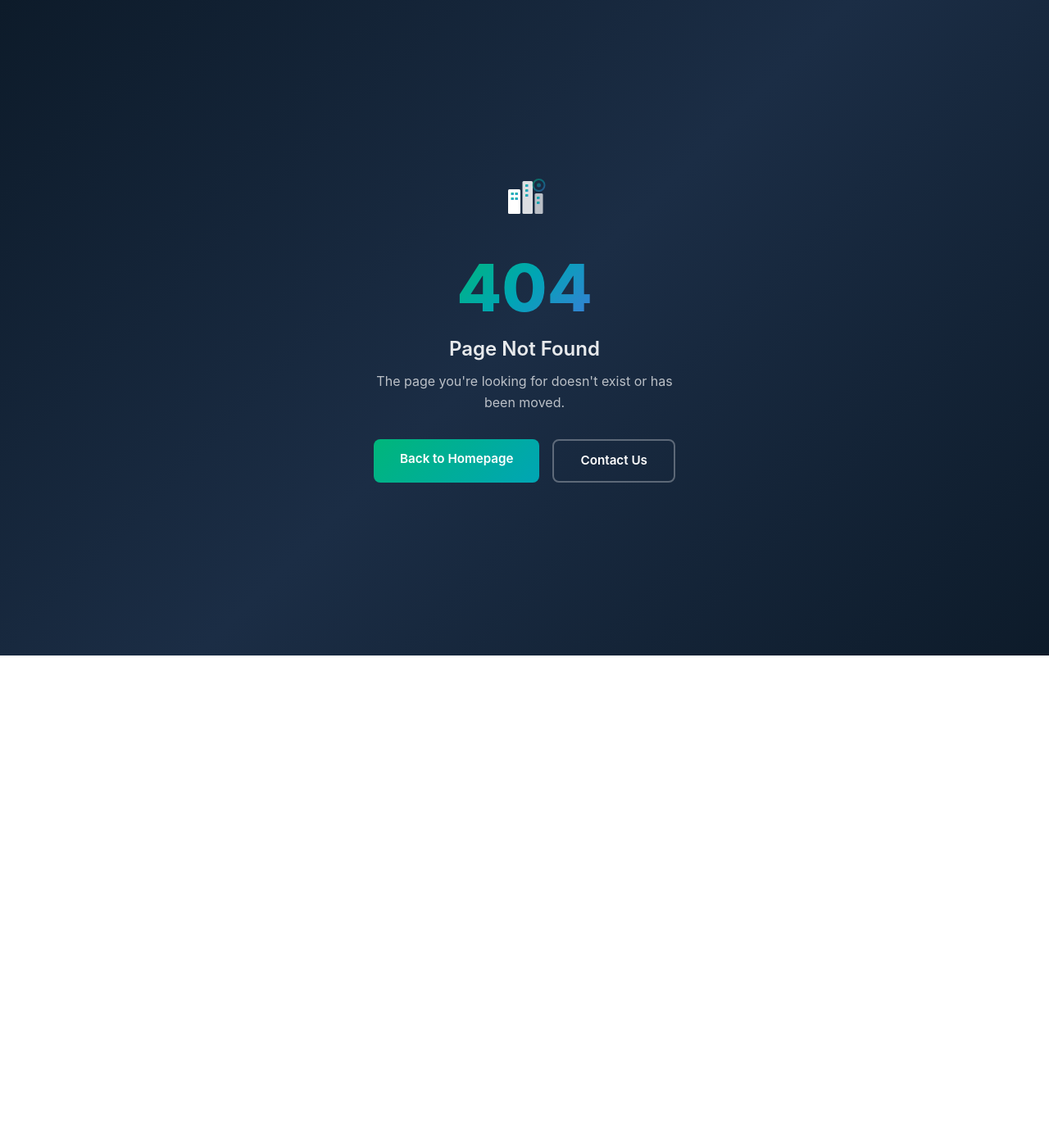
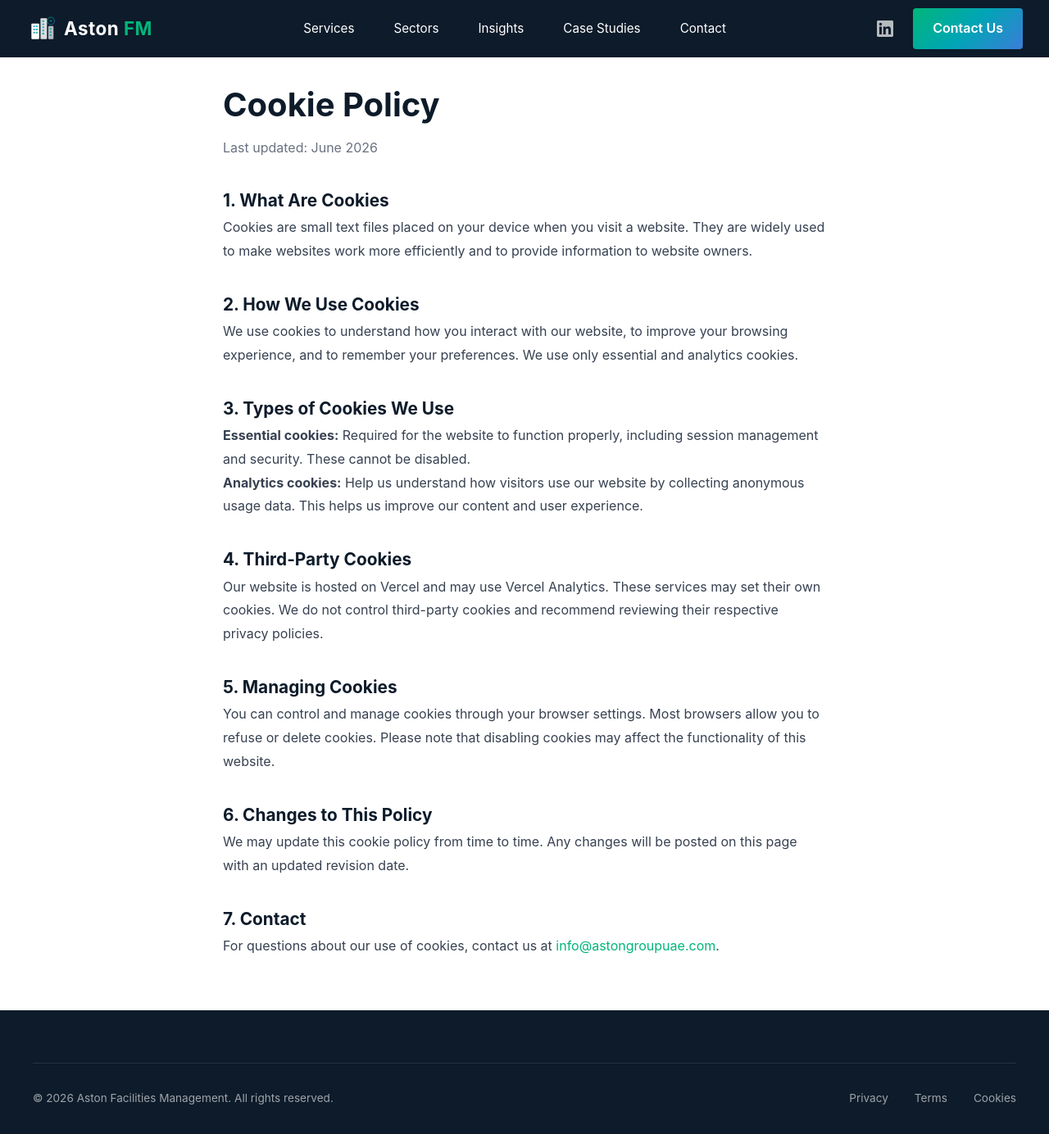
Before and after one commit to craigwylie181181/aston-fm, a Next.js app: page /cookies in a window 1280 px wide. Before the commit this address had no page. Shown: the whole page at 82% size. Before the commit the page ends 800 px from the top, so only its background shows below. Built offline with nearby package versions, Linux system fonts and the light colour scheme.

Commit message:
Add cookie policy page

```diff
--- /dev/null
+++ b/src/app/cookies/page.tsx
@@ -0,0 +1,78 @@
+import Link from 'next/link';
+import AstonFMLogo from '@/components/AstonFMLogo';
+import LinkedInIcon from '@/components/LinkedInIcon';
+
+export const metadata = {
+  title: 'Cookie Policy',
+  description: 'Cookie policy for Aston Facilities Management — how we use cookies on our website.',
+};
+
+export default function CookiesPage() {
+  return (
+    <div className="min-h-screen">
+      <nav className="nav">
+        <Link href="/" className="nav-logo" style={{ background: 'none', border: 'none', cursor: 'pointer', display: 'flex', alignItems: 'center', gap: '8px', textDecoration: 'none' }}>
+          <AstonFMLogo size={38} />
+          <div className="nav-brand">Aston <span className="nav-brand-accent">FM</span></div>
+        </Link>
+        <div className="nav-middle">
+          <a href="/#services" className="nav-link">Services</a>
+          <a href="/#sectors" className="nav-link">Sectors</a>
+          <Link href="/insights" className="nav-link">Insights</Link>
+          <a href="/#case-studies" className="nav-link">Case Studies</a>
+          <Link href="/contact" className="nav-link">Contact</Link>
+        </div>
+        <div className="nav-right">
+          <a href="https://www.linkedin.com/company/aston-facilities-management" target="_blank" rel="noopener noreferrer" className="nav-linkedin" title="Follow us on LinkedIn">
+            <LinkedInIcon size={20} />
+          </a>
+          <Link href="/contact" className="btn-cta" style={{ textDecoration: 'none' }}>Contact Us</Link>
+        </div>
+      </nav>
+
+      <section className="legal-page">
+        <div className="section-container" style={{ maxWidth: '800px', margin: '0 auto', padding: '6rem 2rem 4rem' }}>
+          <h1 className="section-title" style={{ marginBottom: '0.5rem' }}>Cookie Policy</h1>
+          <p style={{ color: '#6b7280', marginBottom: '2rem' }}>Last updated: June 2026</p>
+
+          <div style={{ color: '#374151', lineHeight: 1.8, fontSize: '1rem' }}>
+            <h2 style={{ color: '#0d1b2a', fontSize: '1.3rem', marginTop: '2rem' }}>1. What Are Cookies</h2>
+            <p>Cookies are small text files placed on your device when you visit a website. They are widely used to make websites work more efficiently and to provide information to website owners.</p>
+
+            <h2 style={{ color: '#0d1b2a', fontSize: '1.3rem', marginTop: '2rem' }}>2. How We Use Cookies</h2>
+            <p>We use cookies to understand how you interact with our website, to improve your browsing experience, and to remember your preferences. We use only essential and analytics cookies.</p>
+
+            <h2 style={{ color: '#0d1b2a', fontSize: '1.3rem', marginTop: '2rem' }}>3. Types of Cookies We Use</h2>
+            <p><strong>Essential cookies:</strong> Required for the website to function properly, including session management and security. These cannot be disabled.</p>
+            <p><strong>Analytics cookies:</strong> Help us understand how visitors use our website by collecting anonymous usage data. This helps us improve our content and user experience.</p>
+
+            <h2 style={{ color: '#0d1b2a', fontSize: '1.3rem', marginTop: '2rem' }}>4. Third-Party Cookies</h2>
+            <p>Our website is hosted on Vercel and may use Vercel Analytics. These services may set their own cookies. We do not control third-party cookies and recommend reviewing their respective privacy policies.</p>
+
+            <h2 style={{ color: '#0d1b2a', fontSize: '1.3rem', marginTop: '2rem' }}>5. Managing Cookies</h2>
+            <p>You can control and manage cookies through your browser settings. Most browsers allow you to refuse or delete cookies. Please note that disabling cookies may affect the functionality of this website.</p>
+
+            <h2 style={{ color: '#0d1b2a', fontSize: '1.3rem', marginTop: '2rem' }}>6. Changes to This Policy</h2>
+            <p>We may update this cookie policy from time to time. Any changes will be posted on this page with an updated revision date.</p>
+
+            <h2 style={{ color: '#0d1b2a', fontSize: '1.3rem', marginTop: '2rem' }}>7. Contact</h2>
+            <p>For questions about our use of cookies, contact us at <a href="mailto:info@astongroupuae.com" style={{ color: '#00b67a' }}>info@astongroupuae.com</a>.</p>
+          </div>
+        </div>
+      </section>
+
+      <footer className="footer">
+        <div className="footer-container">
+          <div className="footer-bottom">
+            <div>&copy; 2026 Aston Facilities Management. All rights reserved.</div>
+            <div className="footer-bottom-links">
+              <Link href="/privacy">Privacy</Link>
+              <Link href="/terms">Terms</Link>
+              <Link href="/cookies">Cookies</Link>
+            </div>
+          </div>
+        </div>
+      </footer>
+    </div>
+  );
+}
```
